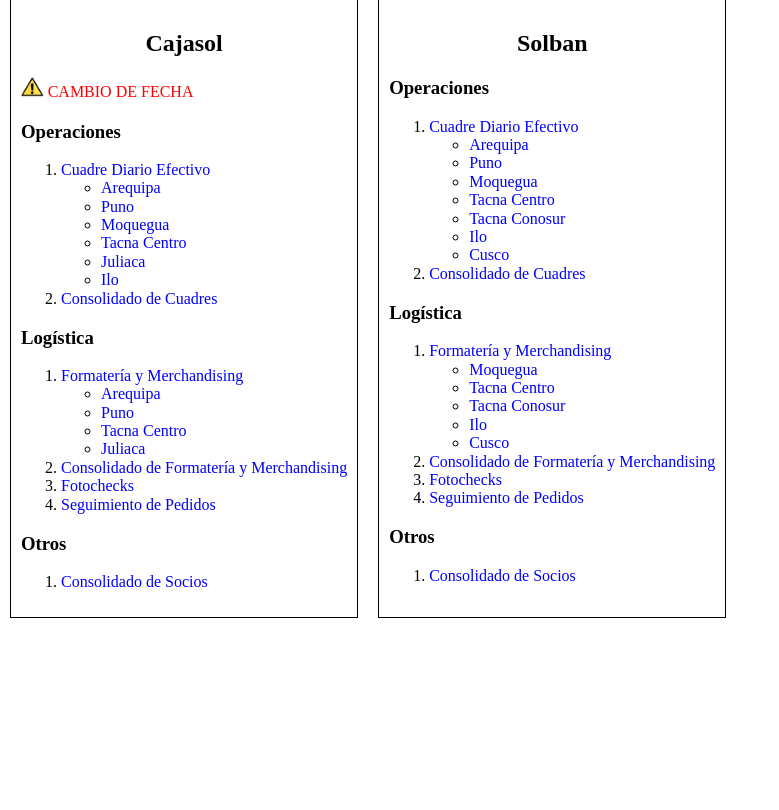
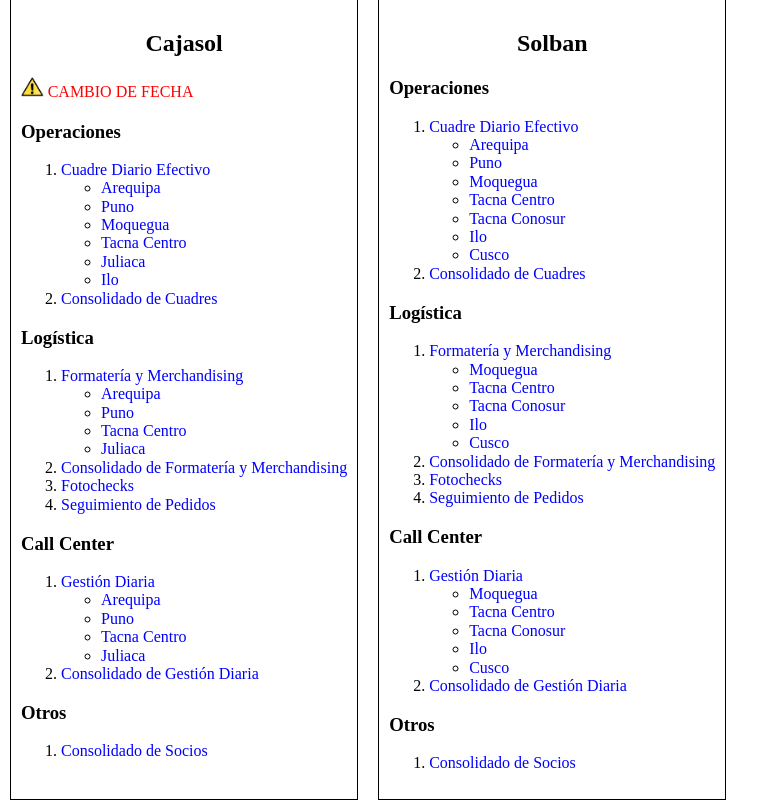
Before and after one commit to rooney2j/Cajasol-Enlaces, a Django app: page / in a window 1280 px wide. Shown: the part 109-919 px from the top of the page, without its empty margins (0-779 px from the left). Before the commit the page ends 727 px from the top, so only its background shows below. Run offline with Django 3.2, Linux system fonts and the light colour scheme.

Commit message:
Agregados los enlaces para gestión de Call Center Cajasol y Solban

```diff
--- a/templates/index.html
+++ b/templates/index.html
@@ -169,6 +169,39 @@
             </li>
           </ol>
 
+          <h3>Call Center</h3>
+          <ol>
+            <li>
+              <a href="#">
+                Gestión Diaria
+              </a>
+
+              <ul>
+                <li>
+                  <a href="https://docs.google.com/spreadsheets/d/1bzWFA_AOq_8DsPeWDB2mh96mqlFjbo2yr9VCq2_VUC0/edit?usp=sharing" target="_blank">Arequipa</a>
+                </li>
+
+                <li>
+                  <a href="https://docs.google.com/spreadsheets/d/1GDi9jDVGjnjFUwCER2nCyy5iSXeQdkWaWh-qAYlhgD0/edit?usp=sharing" target="_blank">Puno</a>
+                </li>
+
+                <li>
+                  <a href="https://docs.google.com/spreadsheets/d/1Txq2oBG_QgY_q799Ttl-mldastmINFeLg8ZCBHCZF2o/edit?usp=sharing" target="_blank">Tacna Centro</a>
+                </li>
+
+                <li>
+                  <a href="https://docs.google.com/spreadsheets/d/1IomYgpJQ2DaWP6Pmms-1IoUV4tYppmOJN1bM_x2xHiU/edit?usp=sharing" target="_blank">Juliaca</a>
+                </li>
+
+              </ul>
+
+            </li>
+
+            <li>
+              <a href="https://docs.google.com/spreadsheets/d/1ZaTwQOQzXCsYA3SlLwFrnA16keCW2H7OhvgzMWfq65Y/edit?usp=sharing" target="_blank">Consolidado de Gestión Diaria</a>
+            </li>
+          </ol>
+
           <h3>Otros</h3>
           <ol>
             <li>
@@ -319,6 +352,43 @@
             </li>
           </ol>
 
+          <h3>Call Center</h3>
+          <ol>
+            <li>
+              <a href="#">
+                Gestión Diaria
+              </a>
+
+              <ul>
+                <li>
+                  <a href="https://docs.google.com/spreadsheets/d/1xkRJ9aRq4GgxDYuvYc8l-dlVxdyGfp5IYDkVRW47cG8/edit?usp=sharing" target="_blank">Moquegua</a>
+                </li>
+
+                <li>
+                  <a href="https://docs.google.com/spreadsheets/d/16QOp8n4m1QaYdVSvwcoQnaoDoJWfr68wYJrGCv8SQYE/edit?usp=sharing" target="_blank">Tacna Centro</a>
+                </li>
+
+                <li>
+                  <a href="https://docs.google.com/spreadsheets/d/15rmscLFBhwx1DBUMG44PMWXgAg880tR_RtYjZFj5lbU/edit?usp=sharing" target="_blank">Tacna Conosur</a>
+                </li>
+
+                <li>
+                  <a href="https://docs.google.com/spreadsheets/d/12-bXsC3Z9T1eeRxRKygPUmzNX3-mjQZsiZS5-JJYYn4/edit?usp=sharing" target="_blank">Ilo</a>
+                </li>
+
+                <li>
+                  <a href="https://docs.google.com/spreadsheets/d/1oMzy9c-v_Df2_E0XD4FRvGtE0OZowkyqHlVxI4Zz_nE/edit?usp=sharing" target="_blank">Cusco</a>
+                </li>
+
+              </ul>
+
+            </li>
+
+            <li>
+              <a href="https://docs.google.com/spreadsheets/d/1homo_MY5qSHzPw6X5QhzmzNBvRf41HLp2RLZGKJTe1I/edit?usp=sharing" target="_blank">Consolidado de Gestión Diaria</a>
+            </li>
+          </ol>
+
           <h3>Otros</h3>
           <ol>
             <li>
```
